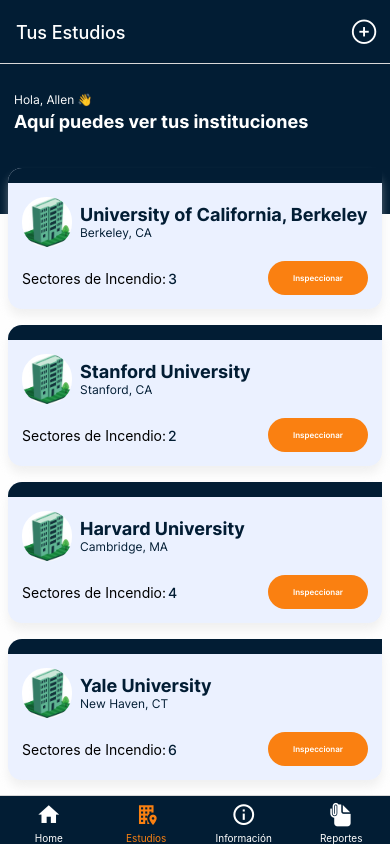
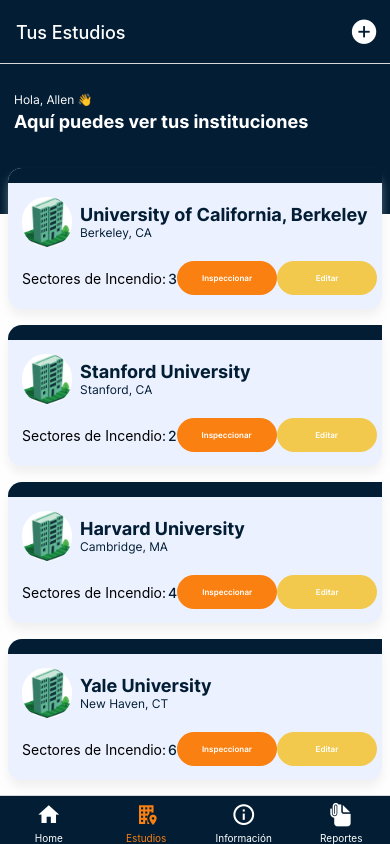
Before and after one commit to AFrozst/Fireload-NB-App, a React Native app: screen /Institutions in a window 390 px wide. Built offline with nearby package versions, Linux system fonts and the light colour scheme.

Commit message:
Create Institution Form Screen for create and update one Institution

```diff
--- /dev/null
+++ b/Layouts/Layout.js
@@ -0,0 +1,17 @@
+import React from "react";
+import { View, StyleSheet } from "react-native";
+import { COLORS, SIZES, FONTS } from "../constants";
+
+const Layout = ({ children }) => {
+  return <View style={styles.container}>{children}</View>;
+};
+
+const styles = StyleSheet.create({
+  container: {
+    flex: 1,
+    backgroundColor: COLORS.white,
+    paddingHorizontal: SIZES.padding,
+  },
+});
+
+export default Layout;
--- a/Layouts/LayoutScreen.js
+++ /dev/null
@@ -1,23 +0,0 @@
-import React from "react";
-import { View, StyleSheet, StatusBar } from "react-native";
-import { COLORS } from "../constants";
-
-const LayoutScreen = ({ children }) => {
-  return (
-    <View style={styles.container}>
-      <StatusBar backgroundColor="#021D34" />
-      {children}
-    </View>
-  );
-};
-
-const styles = StyleSheet.create({
-  container: {
-    flex: 1,
-    backgroundColor: COLORS.white,
-    padding: 10,
-    alignItems: "center",
-  },
-});
-
-export default LayoutScreen;
--- a/Layouts/index.js
+++ b/Layouts/index.js
@@ -1,3 +1,3 @@
-import LayoutScreen from "./LayoutScreen";
+import Layout from "./Layout";
 
-export { LayoutScreen };
+export { Layout };
--- a/components/institutions/InstitutionItem.js
+++ b/components/institutions/InstitutionItem.js
@@ -6,7 +6,15 @@
 
 const InstitutionItem = ({ institution, navigation }) => {
   const handlePress = () => {
-    navigation.navigate("Institution Detail Screen", { institution: institution });
+    navigation.navigate("Institution Detail Screen", {
+      institution: institution,
+    });
+  };
+
+  const handleEdit = () => {
+    navigation.navigate("Institution Form Screen", {
+      institution: institution,
+    });
   };
 
   return (
@@ -44,6 +52,13 @@
             fontSize={SIZES.base}
             color={COLORS.quaternary}
             handlePress={handlePress}
+          />
+          <RectButton
+            label="Editar"
+            minWidth={100}
+            fontSize={SIZES.base}
+            color="#F2C94C"
+            handlePress={handleEdit}
           />
         </View>
       </View>
--- a/constants/assets.js
+++ b/constants/assets.js
@@ -4,6 +4,7 @@
 import place from "../assets/images/place.png";
 import notfound from "../assets/images/Server-amico.png";
 import invoice from "../assets/images/Invoice-image.png";
+import newInstitution from "../assets/images/New-Institution.png";
 
 export default {
   left,
@@ -11,4 +12,5 @@
   place,
   notfound,
   invoice,
+  newInstitution,
 };
--- a/constants/theme.js
+++ b/constants/theme.js
@@ -13,6 +13,7 @@
 
 export const SIZES = {
   base: 8,
+  padding: 10,
   small: 12,
   font: 14,
   medium: 16,
--- a/navigation/Stacks/InstitutionsStack.js
+++ b/navigation/Stacks/InstitutionsStack.js
@@ -1,5 +1,6 @@
 import React from "react";
 import { createNativeStackNavigator } from "@react-navigation/native-stack";
+import { TouchableOpacity } from "react-native";
 import { COLORS } from "../../constants";
 import { Ionicons } from "@expo/vector-icons";
 
@@ -12,6 +13,7 @@
 import InstitutionsScreen from "../../screens/institutions/InstitutionsScreen";
 import DetailScreen from "../../screens/institutions/DetailScreen";
 import FireSectorScreen2 from "../../screens/fireSector/FireSectorScreen";
+import InstitutionFormScreen from "../../screens/institutions/InstitutionFormScreen";
 
 const StackInstitution = createNativeStackNavigator();
 
@@ -26,13 +28,12 @@
           headerStyle: { backgroundColor: COLORS.primary },
           headerTitleStyle: { color: COLORS.white },
           headerRight: () => (
-            <Ionicons
-              name="add-circle-outline"
-              size={30}
-              color={COLORS.white}
+            <TouchableOpacity
               style={{ marginRight: 10 }}
-              onPress={() => console.log("Add Institution")}
-            />
+              onPress={() => navigation.navigate("Institution Form Screen")}
+            >
+              <Ionicons name="add-circle-sharp" size={30} color={COLORS.white} />
+            </TouchableOpacity>
           ),
         })}
       />
@@ -58,6 +59,17 @@
           headerTintColor: "#ffffff",
         }}
       />
+
+      <StackInstitution.Screen
+        name="Institution Form Screen"
+        component={InstitutionFormScreen}
+        options={{
+          title: "Registrar nueva Institución",
+          headerStyle: { backgroundColor: COLORS.primary },
+          headerTitleStyle: { color: COLORS.white },
+          headerTintColor: COLORS.white,
+        }}
+      />
     </StackInstitution.Navigator>
   );
 };
--- a/screens/FireSectorScreen.js
+++ b/screens/FireSectorScreen.js
@@ -6,7 +6,7 @@
   StyleSheet,
   FlatList,
 } from "react-native";
-import { LayoutScreen } from "../layouts";
+import { Layout } from "../layouts";
 import CombustibleItem from "../components/others/CombustibleItem";
 
 const FireSectorScreen = ({ navigation, route }) => {
@@ -59,13 +59,13 @@
           <Text style={styles.textBold}>5</Text>
         </View>
       </View>
-      <LayoutScreen>
+      <Layout>
         <FlatList
           style={{ width: "100%" }}
           data={combustibles}
           renderItem={renderItem}
         />
-      </LayoutScreen>
+      </Layout>
     </View>
   );
 };
--- a/screens/InstitutionDetailScreen.js
+++ b/screens/InstitutionDetailScreen.js
@@ -7,7 +7,7 @@
   FlatList,
 } from "react-native";
 import FireSectorItem from "../components/others/FireSectorItem";
-import { LayoutScreen } from "../layouts";
+import { Layout } from "../layouts";
 
 const InstitutionDetailScreen = ({ navigation, route }) => {
   const [institution, setInstitution] = useState(null);
@@ -48,14 +48,14 @@
         </View>
       </View>
 
-      <LayoutScreen>
+      <Layout>
         <FlatList
           style={{ width: "100%" }}
           data={fireSectors}
           keyExtractor={(item) => item.id}
           renderItem={renderItem}
         />
-      </LayoutScreen>
+      </Layout>
     </View>
   );
 };
--- a/screens/InstitutionScreen.js
+++ b/screens/InstitutionScreen.js
@@ -1,12 +1,12 @@
 import React from "react";
-import { LayoutScreen } from "../layouts";
+import { Layout } from "../layouts";
 import InstLista from "../components/others/InstLista";
 
 const InstitutionScreen = ({ navigation }) => {
   return (
-    <LayoutScreen>
+    <Layout>
       <InstLista />
-    </LayoutScreen>
+    </Layout>
   );
 };
 
--- /dev/null
+++ b/screens/institutions/InstitutionFormScreen.js
@@ -0,0 +1,106 @@
+import React, { useState, useEffect } from "react";
+import { View, Text, StyleSheet, TextInput, ScrollView } from "react-native";
+import { Layout } from "../../layouts";
+import { BannerImage, RectButton } from "../../components";
+import { COLORS, SIZES, FONTS, assets } from "../../constants";
+import { MaterialCommunityIcons } from "@expo/vector-icons";
+
+const InstitutionFormScreen = ({ navigation, route }) => {
+  const [institution, setInstitution] = useState({
+    fullName: "",
+  });
+  const [isEditing, setIsEditing] = useState(false);
+
+  const handleChanges = (name, value) => {
+    setInstitution({ ...institution, [name]: value });
+  };
+
+  const handleSummit = () => {
+    if (!isEditing) {
+      console.log("Guardando");
+    } else {
+      console.log("Editando");
+    }
+  };
+
+  useEffect(() => {
+    if (route.params) {
+      setIsEditing(true);
+      const { institution } = route.params;
+      const name = institution.fullName;
+      setInstitution({ fullName: name });
+      navigation.setOptions({ headerTitle: "Editar la Institución" });
+    }
+  }, []);
+
+  return (
+    <Layout>
+      <ScrollView
+        style={styles.container}
+        showsVerticalScrollIndicator={false}
+        justifyContent="center"
+      >
+        <BannerImage
+          image={assets.newInstitution}
+          title="Regitro de Institución"
+          subtitle="Llena los campos para registrar una nueva institución"
+        />
+
+        <View style={styles.containerForm}>
+          <TextInput
+            style={styles.input}
+            placeholder="Nombre de la Institución"
+            placeholderTextColor="#aaaaaa"
+            value={institution.fullName}
+            onChangeText={(text) => handleChanges("fullName", text)}
+          />
+          {!isEditing ? (
+            <RectButton
+              label="Guardar"
+              fontSize={SIZES.font}
+              color={COLORS.quaternary}
+              handlePress={handleSummit}
+              width="90%"
+              borderRadius={SIZES.base}
+            />
+          ) : (
+            <RectButton
+              label="Actualizar"
+              fontSize={SIZES.font}
+              color={COLORS.quaternary}
+              handlePress={handleSummit}
+              width="90%"
+              borderRadius={SIZES.base}
+            />
+          )}
+        </View>
+      </ScrollView>
+    </Layout>
+  );
+};
+
+const styles = StyleSheet.create({
+  container: {
+    flex: 1,
+  },
+  containerForm: {
+    flex: 1,
+    alignItems: "center",
+    justifyContent: "center",
+    marginTop: SIZES.padding * 2,
+  },
+  input: {
+    width: "90%",
+    height: 40,
+    marginBottom: 7,
+    borderWidth: 1,
+    borderColor: "#10ac84",
+    borderRadius: SIZES.base,
+    paddingHorizontal: SIZES.padding,
+    fontFamily: FONTS.InterRegular,
+    fontSize: 14,
+    color: COLORS.black,
+  },
+});
+
+export default InstitutionFormScreen;
```
Also changed, not shown: assets/images/New-Institution.png (added). Lines whose indentation alone changed are shown as unchanged.
